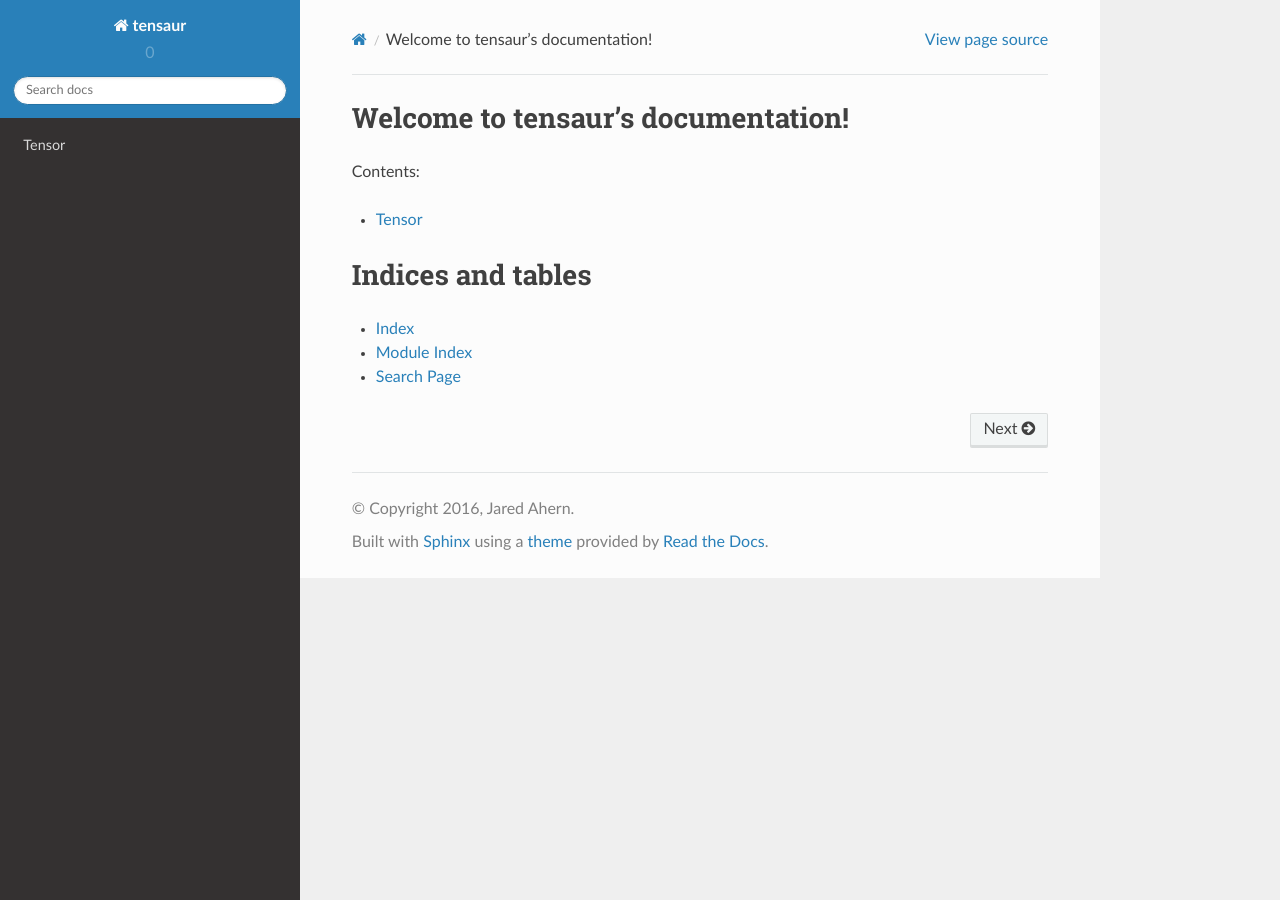
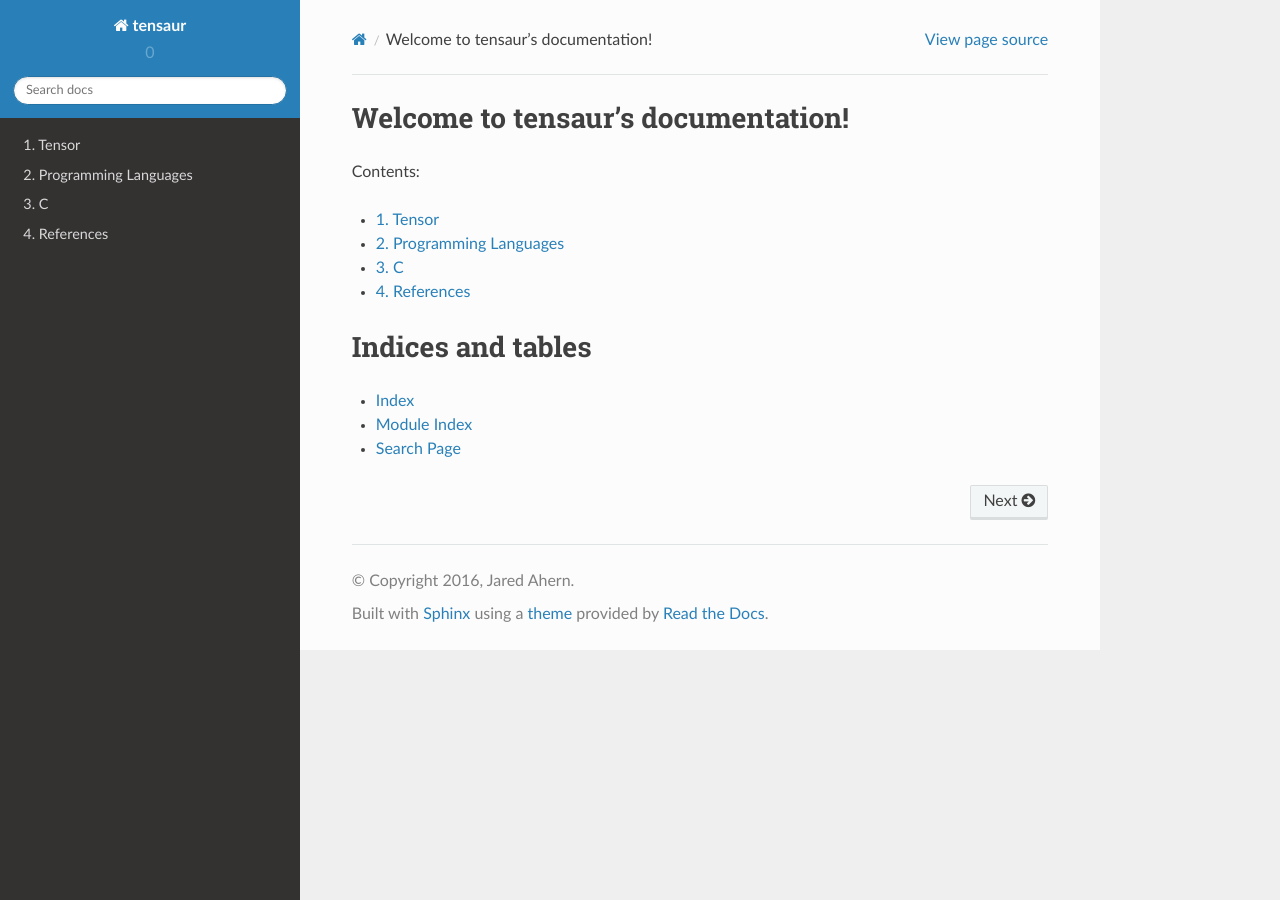
Before and after one commit to jaredahern/tensaur, a Sphinx documentation site: the page built from docs/index.rst, in a window 1280 px wide. Built offline with Sphinx 7.4.7 and the Read the Docs theme 2.0.0, drawn with Linux system fonts in a browser that asks for light colours.

```diff
--- a/docs/conf.py
+++ b/docs/conf.py
@@ -33,6 +33,7 @@ extensions = [
     'sphinx.ext.todo',
     'sphinx.ext.mathjax',
     'sphinx.ext.githubpages',
+    'sphinxcontrib.bibtex',
 ]
 
 # Add any paths that contain templates here, relative to this directory.
--- a/docs/index.rst
+++ b/docs/index.rst
@@ -10,8 +10,13 @@ Contents:
 
 .. toctree::
    :maxdepth: 2
+   :numbered:
+   :glob:
 
    tensor
+   programming_languages/programming_languages
+   programming_languages/*
+   references
 
 Indices and tables
 ==================
--- /dev/null
+++ b/docs/programming_languages/cc.rst
@@ -0,0 +1,2 @@
+C
+=
--- /dev/null
+++ b/docs/programming_languages/programming_languages.rst
@@ -0,0 +1,5 @@
+Programming Languages
+=====================
+
+Tensaur supports several programming languages, each with slightly
+different syntax and capabilities.
--- a/docs/tensor.rst
+++ b/docs/tensor.rst
@@ -2,3 +2,5 @@ Tensor
 ======
 
 A tensor is...
+
+See :cite:`aris1962vectors` for more info.
```
Also changed, not shown: docs/references.bib (added, +54 -0 lines), docs/references.rst (added, +9 -0 lines), 1 other file.
